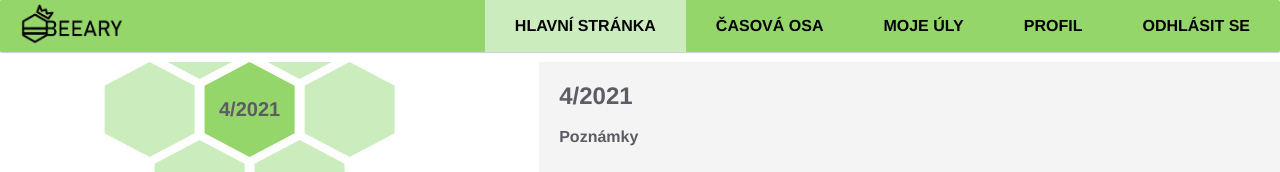
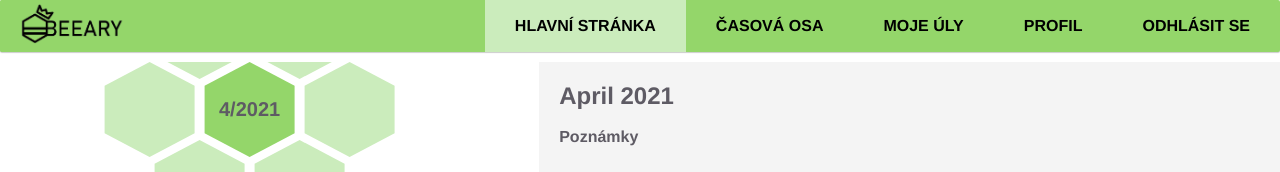
Before and after one commit to kuhejdova/beeary, a Vue app: page /timeline in a window 1280 px wide. Shown: the top 172 px of the page. Built offline with nearby package versions, Linux system fonts and the light colour scheme; no server answers; the database is empty; sample sign-in values are in the browser's storage.

Commit message:
fix timeline change month text

```diff
--- a/src/components/Month.vue
+++ b/src/components/Month.vue
@@ -1,6 +1,6 @@
 <template>
   <div class="col1">
-    <h2>{{ urlDate }}</h2>
+    <h2>{{ getDate() }}</h2>
     <br />
     <p>Poznámky</p>
     <br /><br />
@@ -34,7 +34,7 @@ export default {
   methods: {
     getDate() {
       moment.locale("cs");
-      var dateCapitalized = moment(new Date()).format("MMMM YYYY");
+      var dateCapitalized = moment(this.selectedDate, "MM-YYYY").format("MMMM YYYY");
       return dateCapitalized.charAt(0).toUpperCase() + dateCapitalized.slice(1);
     },
     onSubmit() {
--- a/src/views/TimelineDetail.vue
+++ b/src/views/TimelineDetail.vue
@@ -4,10 +4,10 @@
       <section>
         <div class="wrapper">
           <div class="left">
-            <Timeline :selectedDate="date" />
+            <Timeline :selectedDate="date" v-on:event_child="onChange"/>
           </div>
           <div class="right">
-            <Month :selectedDate="date" v-on:event_child="onChange" />
+            <Month :selectedDate="date" />
           </div>
         </div>
       </section>
@@ -31,10 +31,7 @@ export default {
   },
   methods: {
     onChange(selectedDate) {
-      console.log(selectedDate)
-      if (this.$route.query.date) {
-        this.date = this.$route.query.date;
-      }
+      this.date = selectedDate
     },
     onSubmit() {
       const payload = {
```
Also changed, not shown: src/components/Timeline.vue (+2 -7 lines).
